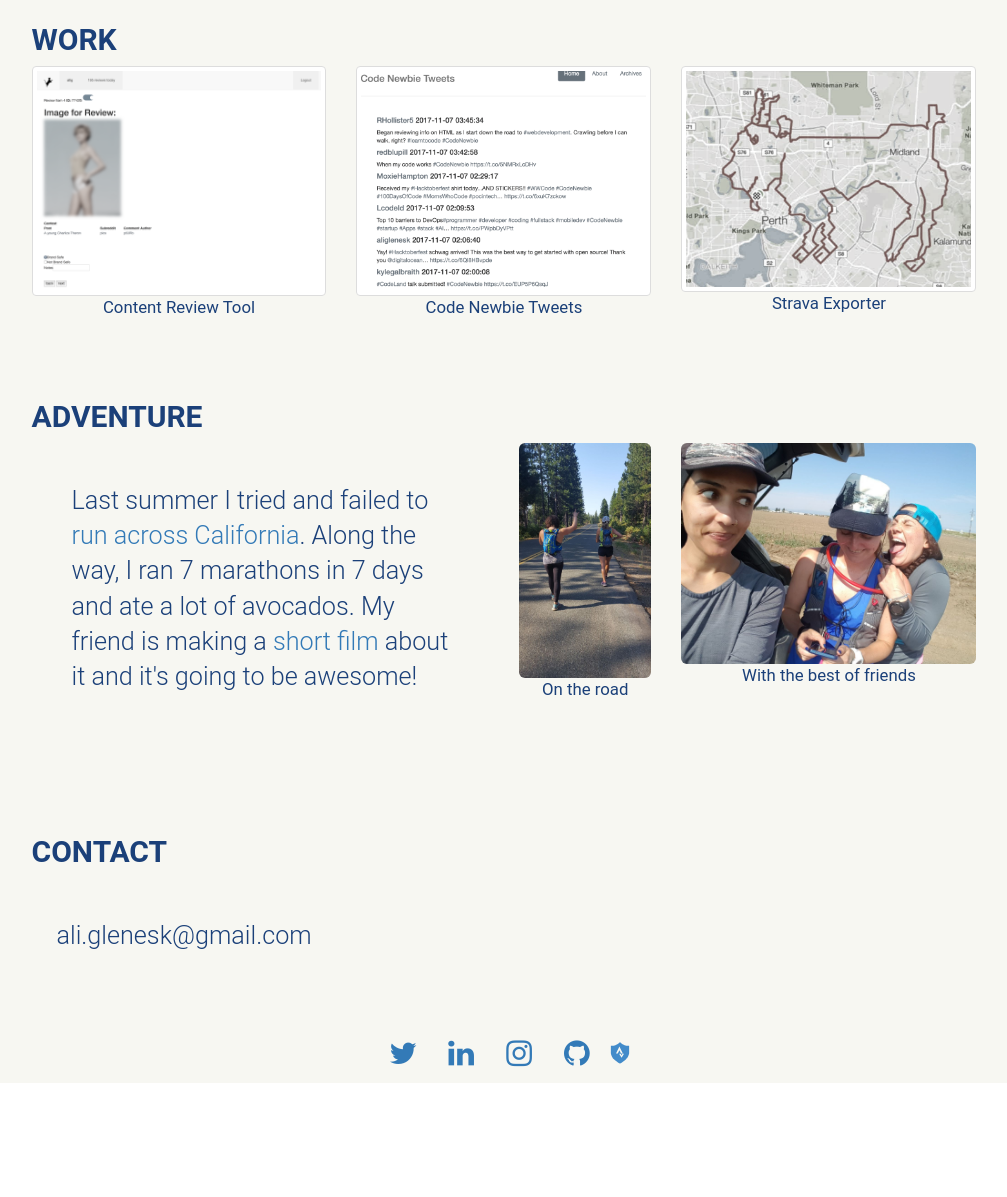
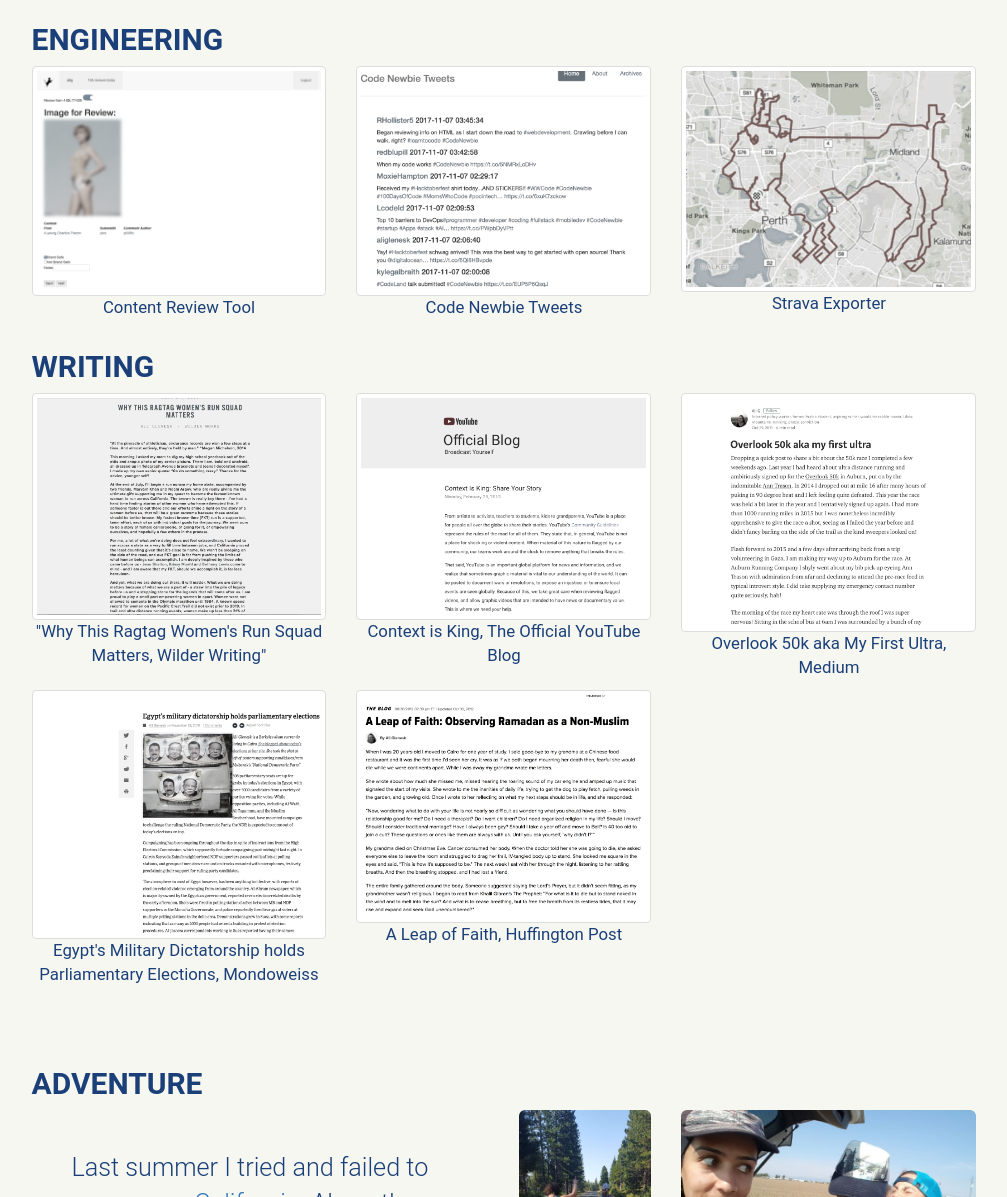
Before and after one commit to aligg/Portfolio-Site, a plain HTML site: page index.html in a window 1280 px wide. Shown: the part 537-1734 px from the top of the page, without its empty margins (136-1143 px from the left). Before the commit the page ends 1620 px from the top, so only its background shows below. Drawn offline with nearby package versions, Linux system fonts and the light colour scheme.

Commit message:
Updated with a writing section

```diff
--- a/index.html
+++ b/index.html
@@ -45,7 +45,7 @@
         <section id="portfolio">
             <div class="row">
                 <div class="col-sm-12">
-                    <h2>Work</h2>
+                    <h2>Engineering</h2>
                 </div>
             </div>
             <div class="row">
@@ -58,6 +58,26 @@
                 <div class="col-sm-4">
                     <a href="https://github.com/aligg/Strava-Exporter" target="_blank"><img class="img-thumbnail portfolio" src="static/images/stravagoat.png"><div class="caption"><p>Strava Exporter</p></div></a>
                 </div>
+
+                <div class="col-sm-12">
+                    <h2>Writing</h2>
+                </div>
+                <div class="col-sm-4">
+                    <a href="http://www.wilderrunning.com/writing/2017/7/27/why-this-ragtag-womens-run-squad-matters" target="_blank"><img class="img-thumbnail portfolio" src="static/images/rac.png"><div class="caption"><p>"Why This Ragtag Women's Run Squad Matters, Wilder Writing"</p></div></a>
+                </div>
+                <div class="col-sm-4">
+                    <a href="https://youtube.googleblog.com/2013/02/context-is-king-share-your-story.html" target="_blank"><img class="img-thumbnail portfolio" src="static/images/youtube.png"><div class="caption"><p>Context is King, The Official YouTube Blog</p></div></a>
+                </div>
+                 <div class="col-sm-4">
+                    <a href="https://medium.com/@aliglenesk/overlook-50k-race-report-4de064fa1812" target="_blank"><img class="img-thumbnail portfolio" src="static/images/overlook.png"><div class="caption"><p>Overlook 50k aka My First Ultra, Medium</p></div></a>
+                </div>
+                <div class="col-sm-4">
+                    <a href="http://mondoweiss.net/2010/11/egypts-military-dictatorship-holds-parliamentary-elections/" target="_blank"><img class="img-thumbnail portfolio" src="static/images/elections.png"><div class="caption"><p>Egypt's Military Dictatorship holds Parliamentary Elections, Mondoweiss</p></div></a>
+                </div>
+                <div class="col-sm-4">
+                    <a href="https://www.huffingtonpost.com/ali-glenesk/a-leap-of-faith-observing_b_1843969.html" target="_blank"><img class="img-thumbnail portfolio" src="static/images/ramadan.png"><div class="caption"><p>A Leap of Faith, Huffington Post</p></div></a>
+                </div>
+
             </div>
         </section>
         <section id="adventure">
```
Also changed, not shown: static/images/elections.png (added), static/images/overlook.png (added), static/images/rac.png (added), static/images/ramadan.png (added), static/images/youtube.png (added).
